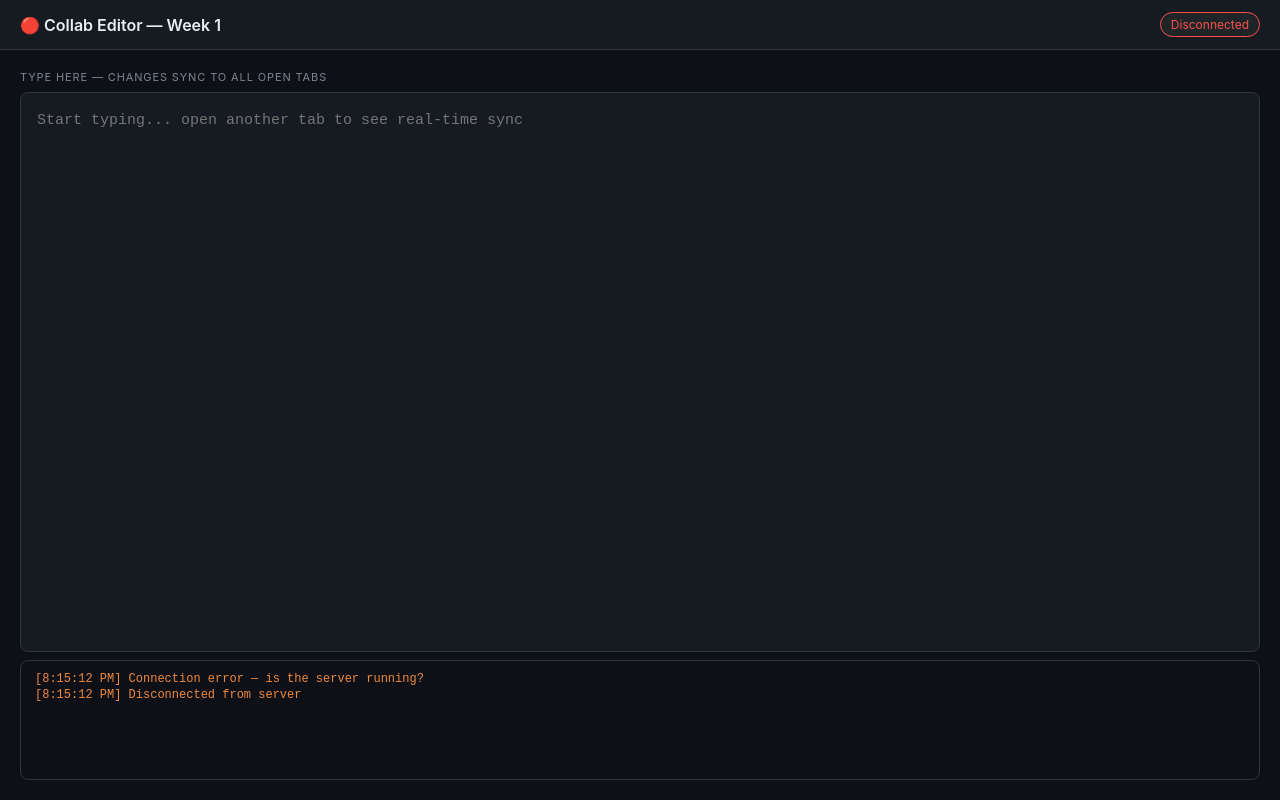
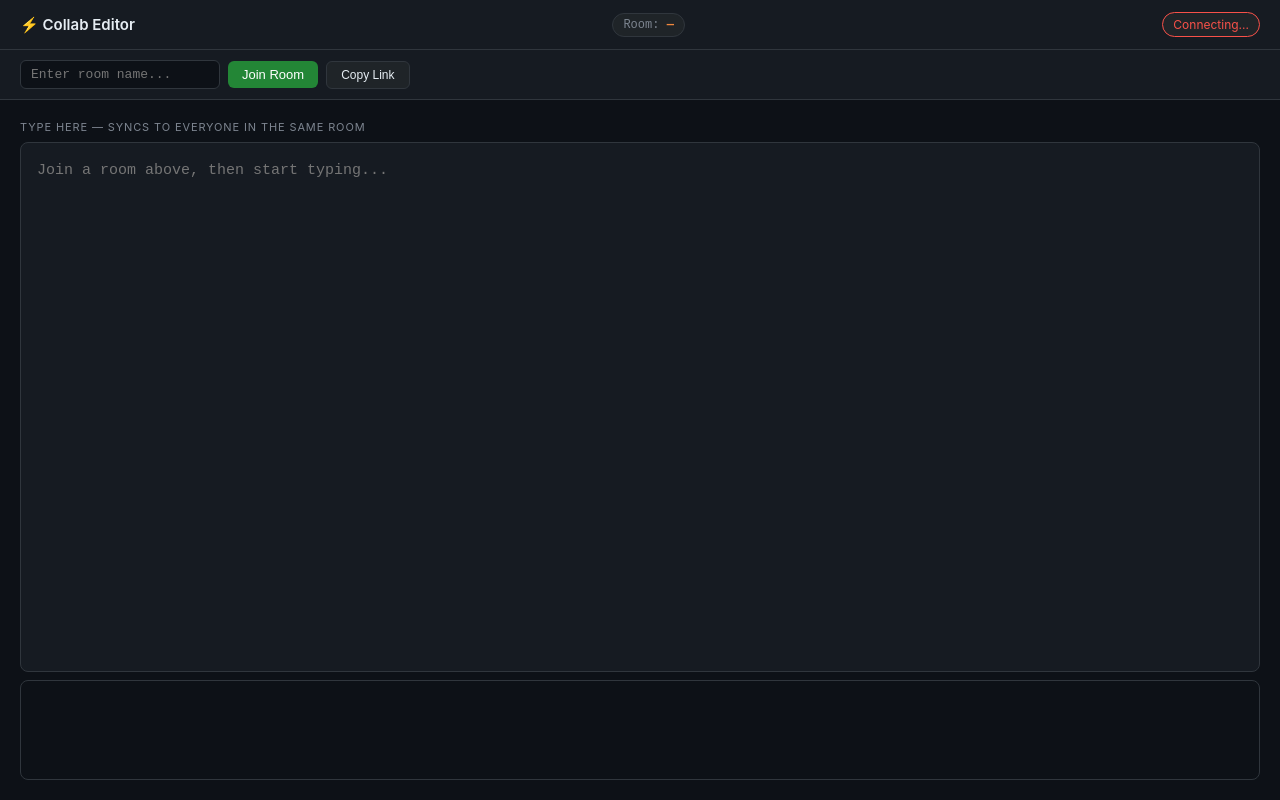
Before and after one commit to Lalitkr2005/Collab-Editor, a plain HTML site: page client/index.html in a window 1280 px wide. Drawn offline with Linux system fonts and the light colour scheme.

Commit message:
week 1 day 2: add room support with shareable URLs

```diff
--- a/client/index.html
+++ b/client/index.html
@@ -2,7 +2,7 @@
 <html lang="en">
 <head>
   <meta charset="UTF-8">
-  <title>Collab Editor — Week 1</title>
+  <title>Collab Editor</title>
   <style>
     * { box-sizing: border-box; margin: 0; padding: 0; }
 
@@ -22,9 +22,22 @@
       display: flex;
       align-items: center;
       justify-content: space-between;
+      gap: 12px;
     }
 
-    .title { font-size: 16px; font-weight: 600; }
+    .title { font-size: 15px; font-weight: 600; flex-shrink: 0; }
+
+    .room-info {
+      font-size: 12px;
+      padding: 4px 10px;
+      border-radius: 20px;
+      background: #1f2428;
+      border: 1px solid #30363d;
+      color: #7d8590;
+      font-family: monospace;
+    }
+
+    .room-info span { color: #f0883e; font-weight: 600; }
 
     .status {
       font-size: 12px;
@@ -32,10 +45,54 @@
       border-radius: 20px;
       background: #1f2428;
       border: 1px solid #30363d;
+      flex-shrink: 0;
     }
 
-    .status.connected { color: #3fb950; border-color: #3fb950; }
+    .status.connected    { color: #3fb950; border-color: #3fb950; }
     .status.disconnected { color: #f85149; border-color: #f85149; }
+
+    .room-bar {
+      background: #161b22;
+      border-bottom: 1px solid #30363d;
+      padding: 10px 20px;
+      display: flex;
+      gap: 8px;
+      align-items: center;
+    }
+
+    .room-bar input {
+      background: #0d1117;
+      border: 1px solid #30363d;
+      border-radius: 6px;
+      color: #e6edf3;
+      font-size: 13px;
+      padding: 6px 10px;
+      outline: none;
+      width: 200px;
+      font-family: monospace;
+    }
+
+    .room-bar input:focus { border-color: #58a6ff; }
+
+    .room-bar button {
+      background: #238636;
+      border: none;
+      border-radius: 6px;
+      color: #ffffff;
+      font-size: 13px;
+      padding: 6px 14px;
+      cursor: pointer;
+      font-weight: 500;
+    }
+
+    .room-bar button:hover { background: #2ea043; }
+
+    .copy-btn {
+      background: #1f2428 !important;
+      border: 1px solid #30363d !important;
+      color: #e6edf3 !important;
+      font-size: 12px !important;
+    }
 
     .editor-area {
       flex: 1;
@@ -43,6 +100,7 @@
       display: flex;
       flex-direction: column;
       gap: 8px;
+      min-height: 0;
     }
 
     .editor-label {
@@ -58,7 +116,7 @@
       border: 1px solid #30363d;
       border-radius: 8px;
       color: #e6edf3;
-      font-family: 'Cascadia Code', 'Fira Code', monospace;
+      font-family: 'Cascadia Code', 'Fira Code', 'Courier New', monospace;
       font-size: 15px;
       line-height: 1.6;
       padding: 16px;
@@ -70,7 +128,7 @@
     textarea:focus { border-color: #58a6ff; }
 
     .log {
-      height: 120px;
+      height: 100px;
       background: #0d1117;
       border: 1px solid #30363d;
       border-radius: 8px;
@@ -79,40 +137,51 @@
       font-size: 12px;
       overflow-y: auto;
       color: #7d8590;
+      flex-shrink: 0;
     }
 
     .log-entry { padding: 1px 0; }
-    .log-entry.sent { color: #58a6ff; }
+    .log-entry.sent     { color: #58a6ff; }
     .log-entry.received { color: #3fb950; }
-    .log-entry.system { color: #f0883e; }
+    .log-entry.system   { color: #f0883e; }
   </style>
 </head>
 <body>
 
 <div class="header">
-  <div class="title">🔴 Collab Editor — Week 1</div>
+  <div class="title">⚡ Collab Editor</div>
+  <div class="room-info">Room: <span id="roomDisplay">—</span></div>
   <div class="status disconnected" id="status">Connecting...</div>
 </div>
 
+<div class="room-bar">
+  <input type="text" id="roomInput" placeholder="Enter room name..." />
+  <button onclick="joinRoom()">Join Room</button>
+  <button class="copy-btn" onclick="copyRoomLink()">Copy Link</button>
+</div>
+
 <div class="editor-area">
-  <div class="editor-label">Type here — changes sync to all open tabs</div>
+  <div class="editor-label">Type here — syncs to everyone in the same room</div>
   <textarea
     id="editor"
-    placeholder="Start typing... open another tab to see real-time sync"
+    placeholder="Join a room above, then start typing..."
     spellcheck="false"
   ></textarea>
   <div class="log" id="log"></div>
 </div>
 
 <script>
-  const editor  = document.getElementById('editor');
-  const statusEl = document.getElementById('status');
-  const logEl   = document.getElementById('log');
+  const editor     = document.getElementById('editor');
+  const statusEl   = document.getElementById('status');
+  const logEl      = document.getElementById('log');
+  const roomInput  = document.getElementById('roomInput');
+  const roomDisplay = document.getElementById('roomDisplay');
 
-  // Track whether an incoming update is being applied
-  // so we don't re-broadcast it (infinite loop prevention)
+  let ws = null;
+  let currentRoom = null;
   let applyingRemoteUpdate = false;
 
+  // ── Logging ──────────────────────────────────────────────
   function addLog(message, type = 'system') {
     const entry = document.createElement('div');
     entry.className = `log-entry ${type}`;
@@ -121,69 +190,113 @@
     logEl.scrollTop = logEl.scrollHeight;
   }
 
-  // Connect to WebSocket server
-  const ws = new WebSocket('ws://localhost:8080');
+  // ── Room from URL ─────────────────────────────────────────
+  // If URL has ?room=abc123, auto-join that room on page load
+  function getRoomFromURL() {
+    const params = new URLSearchParams(window.location.search);
+    return params.get('room');
+  }
+
+  // ── Join a Room ───────────────────────────────────────────
+  function joinRoom() {
+    const roomId = roomInput.value.trim() || 'default';
+
+    // Close existing connection if switching rooms
+    if (ws) {
+      ws.close();
+      addLog(`Left room "${currentRoom}"`, 'system');
+    }
+
+    currentRoom = roomId;
+    roomDisplay.textContent = roomId;
+    editor.value = '';
+
+    // Update URL so the link is shareable
+    const newUrl = `${window.location.pathname}?room=${roomId}`;
+    window.history.pushState({}, '', newUrl);
+
+    // Connect with room in query string
+    // Server reads this to put socket in correct room
+    ws = new WebSocket(`ws://localhost:8080?room=${roomId}`);
 
     ws.onopen = () => {
       statusEl.textContent = 'Connected';
       statusEl.className = 'status connected';
-    addLog('Connected to server', 'system');
+      addLog(`Joined room "${roomId}"`, 'system');
     };
 
     ws.onclose = () => {
       statusEl.textContent = 'Disconnected';
       statusEl.className = 'status disconnected';
-    addLog('Disconnected from server', 'system');
     };
 
-  ws.onerror = (error) => {
-    addLog(`Connection error — is the server running?`, 'system');
+    ws.onerror = () => {
+      addLog('Connection error — is the server running?', 'system');
     };
 
-  // When a message arrives from the server
     ws.onmessage = (event) => {
       const message = JSON.parse(event.data);
 
       if (message.type === 'connected') {
-      addLog(`${message.clients} client(s) connected`, 'system');
+        addLog(`Room has ${message.clients} client(s)`, 'system');
+        return;
+      }
+
+      if (message.type === 'user_joined') {
+        addLog(`Someone joined. ${message.clients} in room`, 'system');
         return;
       }
 
       if (message.type === 'user_left') {
-      addLog(`A user left. ${message.clients} client(s) remaining`, 'system');
+        addLog(`Someone left. ${message.clients} in room`, 'system');
         return;
       }
 
       if (message.type === 'text_update') {
-      // Save cursor position before updating
         const cursorStart = editor.selectionStart;
         const cursorEnd   = editor.selectionEnd;
 
-      // Apply the remote update
         applyingRemoteUpdate = true;
         editor.value = message.content;
         applyingRemoteUpdate = false;
 
-      // Restore cursor position
         editor.setSelectionRange(cursorStart, cursorEnd);
-
         addLog(`Received update (${message.content.length} chars)`, 'received');
       }
     };
+  }
 
-  // When the user types — send update to server
+  // ── Send on Typing ────────────────────────────────────────
   editor.addEventListener('input', () => {
-    // Do not send if we are applying a remote update
     if (applyingRemoteUpdate) return;
+    if (!ws || ws.readyState !== WebSocket.OPEN) return;
 
-    const message = {
+    ws.send(JSON.stringify({
       type:    'text_update',
       content: editor.value
-    };
+    }));
 
-    ws.send(JSON.stringify(message));
     addLog(`Sent update (${editor.value.length} chars)`, 'sent');
   });
+
+  // ── Copy shareable link ───────────────────────────────────
+  function copyRoomLink() {
+    if (!currentRoom) {
+      addLog('Join a room first', 'system');
+      return;
+    }
+    const link = `${window.location.origin}${window.location.pathname}?room=${currentRoom}`;
+    navigator.clipboard.writeText(link).then(() => {
+      addLog(`Link copied: ${link}`, 'system');
+    });
+  }
+
+  // ── Auto-join from URL on page load ──────────────────────
+  const roomFromURL = getRoomFromURL();
+  if (roomFromURL) {
+    roomInput.value = roomFromURL;
+    joinRoom();
+  }
 </script>
 </body>
 </html>
```
Also changed, not shown: server/index.js (+81 -39 lines). Lines whose indentation alone changed are shown as unchanged.
